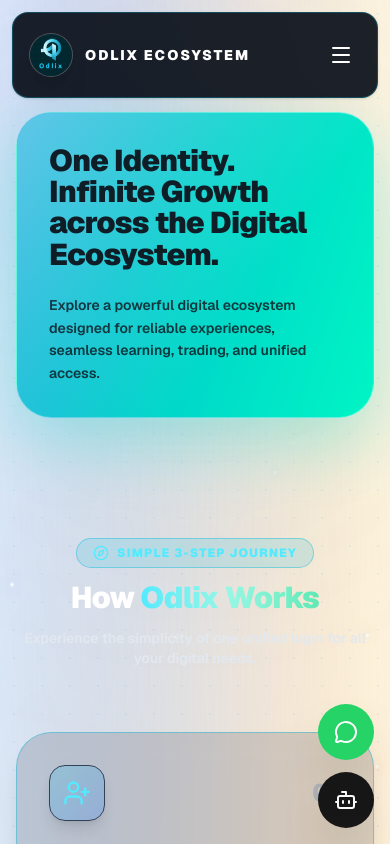
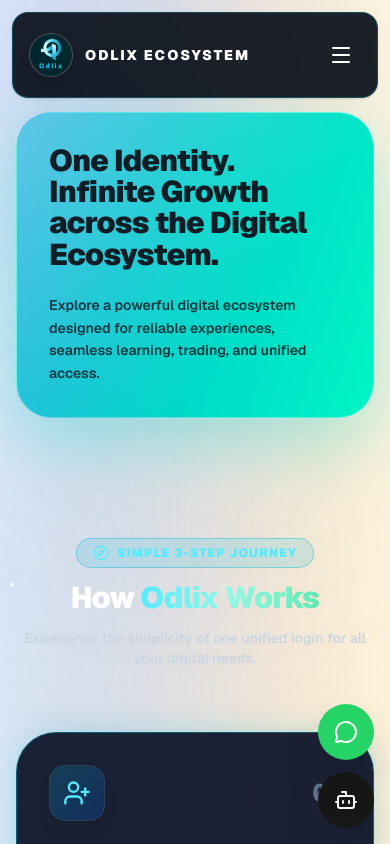
Before and after one commit to Anandrajbgp/Odlix, a Next.js app: page / in a window 390 px wide. Shown: the top 844 px of the page. Built offline with nearby package versions, Linux system fonts and the light colour scheme.

Commit message:
fix: replace low opacity glassmorphism with solid high-contrast dark backgrounds across home sections for optimal readability on mobile phones

```diff
--- a/components/sections/home/features.tsx
+++ b/components/sections/home/features.tsx
@@ -9,8 +9,8 @@
     icon: <Fingerprint className="h-7 w-7 text-cyan-400" />,
     badge: "SSO Security",
     accent: "from-cyan-500/20 to-blue-600/20",
-    border: "border-cyan-500/30 group-hover:border-cyan-400",
-    glow: "group-hover:shadow-[0_0_30px_rgba(6,182,212,0.25)]"
+    border: "border-cyan-500/40 group-hover:border-cyan-400",
+    glow: "group-hover:shadow-[0_0_35px_rgba(6,182,212,0.3)]"
   },
   {
     title: "100% Verified Freelancers",
@@ -18,8 +18,8 @@
     icon: <ShieldCheck className="h-7 w-7 text-emerald-400" />,
     badge: "Quality Assured",
     accent: "from-emerald-500/20 to-teal-600/20",
-    border: "border-emerald-500/30 group-hover:border-emerald-400",
-    glow: "group-hover:shadow-[0_0_30px_rgba(16,185,129,0.25)]"
+    border: "border-emerald-500/40 group-hover:border-emerald-400",
+    glow: "group-hover:shadow-[0_0_35px_rgba(16,185,129,0.3)]"
   },
   {
     title: "High-Converting Tracking",
@@ -27,8 +27,8 @@
     icon: <BarChart3 className="h-7 w-7 text-purple-400" />,
     badge: "Real-time Stats",
     accent: "from-purple-500/20 to-indigo-600/20",
-    border: "border-purple-500/30 group-hover:border-purple-400",
-    glow: "group-hover:shadow-[0_0_30px_rgba(168,85,247,0.25)]"
+    border: "border-purple-500/40 group-hover:border-purple-400",
+    glow: "group-hover:shadow-[0_0_35px_rgba(168,85,247,0.3)]"
   },
   {
     title: "Super-Fast Utility Apps",
@@ -36,8 +36,8 @@
     icon: <Zap className="h-7 w-7 text-amber-400" />,
     badge: "Ultra Performance",
     accent: "from-amber-500/20 to-orange-600/20",
-    border: "border-amber-500/30 group-hover:border-amber-400",
-    glow: "group-hover:shadow-[0_0_30px_rgba(245,158,11,0.25)]"
+    border: "border-amber-500/40 group-hover:border-amber-400",
+    glow: "group-hover:shadow-[0_0_35px_rgba(245,158,11,0.3)]"
   },
 ];
 
@@ -58,21 +58,21 @@
           {features.map((f, i) => (
             <div
               key={i}
-              className={`group relative p-8 rounded-[2rem] bg-slate-900/15 backdrop-blur-md border border-slate-700/60 transition-all duration-300 text-left shadow-xl flex flex-col justify-between ${f.glow} hover:-translate-y-1.5 hover:bg-slate-900/35 hover:border-cyan-400`}
+              className={`group relative p-8 rounded-[2.5rem] bg-slate-900/95 backdrop-blur-2xl border border-cyan-500/30 transition-all duration-300 text-left shadow-2xl flex flex-col justify-between ${f.glow} hover:-translate-y-2 hover:border-cyan-400`}
             >
               <div>
                 <div className="flex items-center justify-between mb-6">
-                  <div className={`w-14 h-14 rounded-2xl bg-gradient-to-br ${f.accent} border border-slate-700/60 flex items-center justify-center shadow-lg group-hover:scale-110 transition-transform`}>
+                  <div className={`w-14 h-14 rounded-2xl bg-gradient-to-br ${f.accent} border border-slate-700 flex items-center justify-center shadow-lg group-hover:scale-110 transition-transform`}>
                     {f.icon}
                   </div>
-                  <span className="text-[10px] font-black uppercase tracking-widest px-3 py-1 rounded-full bg-slate-900/40 text-slate-200 border border-slate-700/50 backdrop-blur-md">
+                  <span className="text-[10px] font-black uppercase tracking-widest px-3 py-1 rounded-full bg-slate-950 text-cyan-300 border border-cyan-500/30">
                     {f.badge}
                   </span>
                 </div>
                 <h3 className="text-xl font-black tracking-tight mb-3 text-white group-hover:text-cyan-300 transition-colors">
                   {f.title}
                 </h3>
-                <p className="text-slate-200 font-semibold text-sm leading-relaxed">{f.desc}</p>
+                <p className="text-slate-300 font-medium text-sm leading-relaxed">{f.desc}</p>
               </div>
             </div>
           ))}
--- a/components/sections/home/how-it-works.tsx
+++ b/components/sections/home/how-it-works.tsx
@@ -11,7 +11,7 @@
     icon: UserPlus,
     accent: "from-cyan-500/20 to-blue-600/20",
     border: "border-cyan-500/40",
-    glow: "shadow-[0_0_25px_rgba(6,182,212,0.2)]",
+    glow: "shadow-[0_0_30px_rgba(6,182,212,0.25)]",
   },
   {
     number: "02",
@@ -20,7 +20,7 @@
     icon: Compass,
     accent: "from-amber-500/20 to-orange-600/20",
     border: "border-amber-500/40",
-    glow: "shadow-[0_0_25px_rgba(245,158,11,0.2)]",
+    glow: "shadow-[0_0_30px_rgba(245,158,11,0.25)]",
   },
   {
     number: "03",
@@ -29,7 +29,7 @@
     icon: Rocket,
     accent: "from-emerald-500/20 to-teal-600/20",
     border: "border-emerald-500/40",
-    glow: "shadow-[0_0_25px_rgba(16,185,129,0.2)]",
+    glow: "shadow-[0_0_30px_rgba(16,185,129,0.25)]",
   },
 ];
 
@@ -45,7 +45,7 @@
           <h2 className="text-3xl sm:text-5xl md:text-6xl font-black tracking-tight text-white">
             How <span className="text-transparent bg-clip-text bg-gradient-to-r from-cyan-300 via-teal-200 to-emerald-300">Odlix Works</span>
           </h2>
-          <p className="text-slate-200 text-sm md:text-base font-semibold mt-3 max-w-xl mx-auto">
+          <p className="text-slate-300 text-sm md:text-base font-semibold mt-3 max-w-xl mx-auto">
             Experience the simplicity of one unified login for all your digital needs.
           </p>
         </div>
@@ -60,14 +60,14 @@
                 whileInView={{ opacity: 1, y: 0 }}
                 transition={{ delay: idx * 0.12 }}
                 viewport={{ once: true }}
-                className={`group relative p-8 rounded-[2.2rem] bg-slate-900/15 backdrop-blur-md border ${step.border} transition-all duration-300 text-left shadow-xl flex flex-col justify-between hover:-translate-y-2 ${step.glow} hover:bg-slate-900/35`}
+                className={`group relative p-8 sm:p-10 rounded-[2.5rem] bg-slate-900/95 backdrop-blur-2xl border ${step.border} transition-all duration-300 text-left shadow-2xl flex flex-col justify-between hover:-translate-y-2 ${step.glow}`}
               >
                 <div>
                   <div className="flex items-center justify-between mb-6">
                     <div className={`w-14 h-14 rounded-2xl bg-gradient-to-br ${step.accent} border border-slate-700 flex items-center justify-center shadow-lg group-hover:scale-110 transition-transform`}>
                       <Icon className="h-7 w-7 text-cyan-300" />
                     </div>
-                    <span className="text-2xl font-black text-slate-400 opacity-60 font-mono">
+                    <span className="text-2xl font-black text-slate-500 font-mono">
                       {step.number}
                     </span>
                   </div>
@@ -76,7 +76,7 @@
                     {step.title}
                   </h3>
 
-                  <p className="text-slate-200 font-semibold text-sm leading-relaxed">
+                  <p className="text-slate-300 font-medium text-sm sm:text-base leading-relaxed">
                     {step.desc}
                   </p>
                 </div>
```
Also changed, not shown: components/sections/home/testimonials.tsx (+12 -12 lines).
